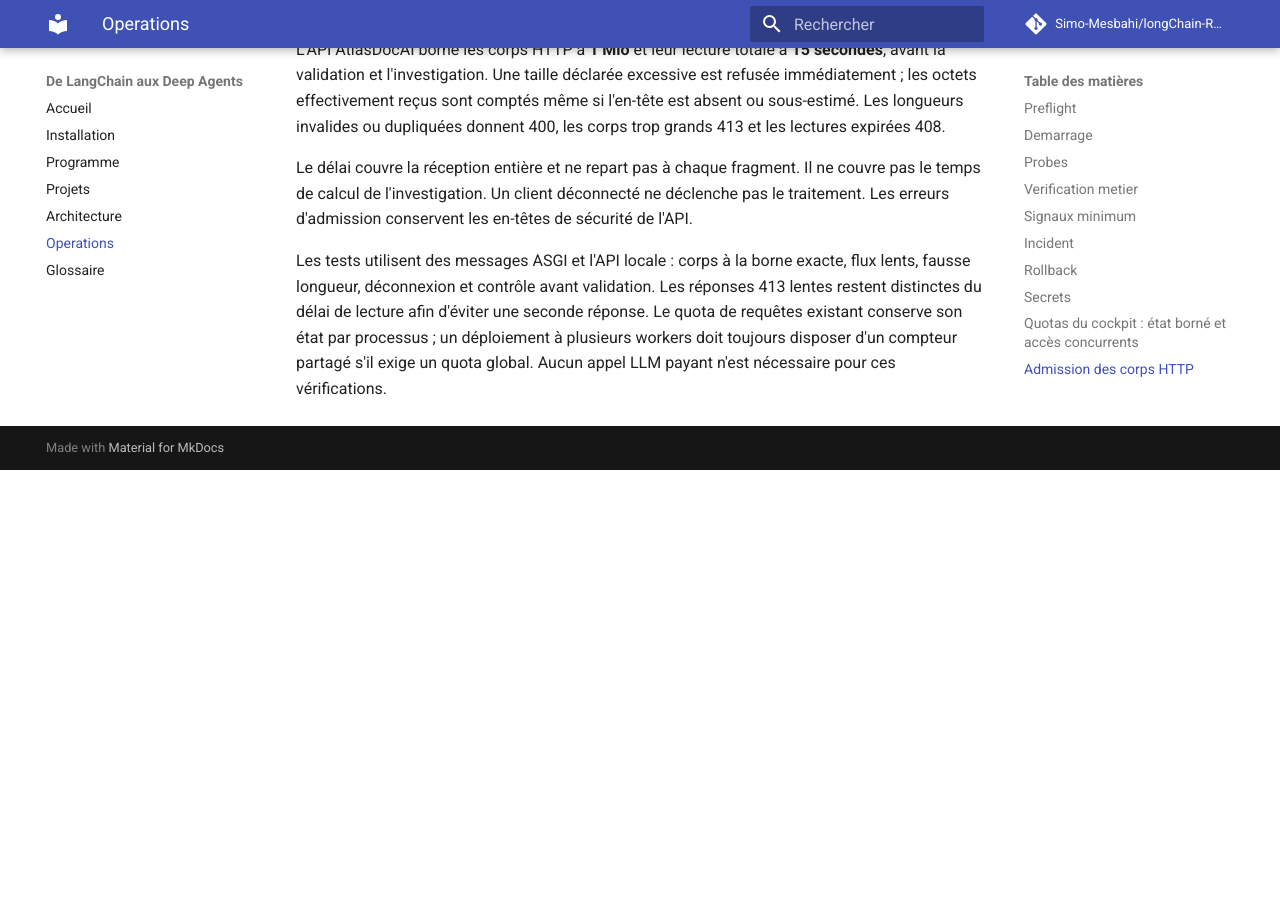
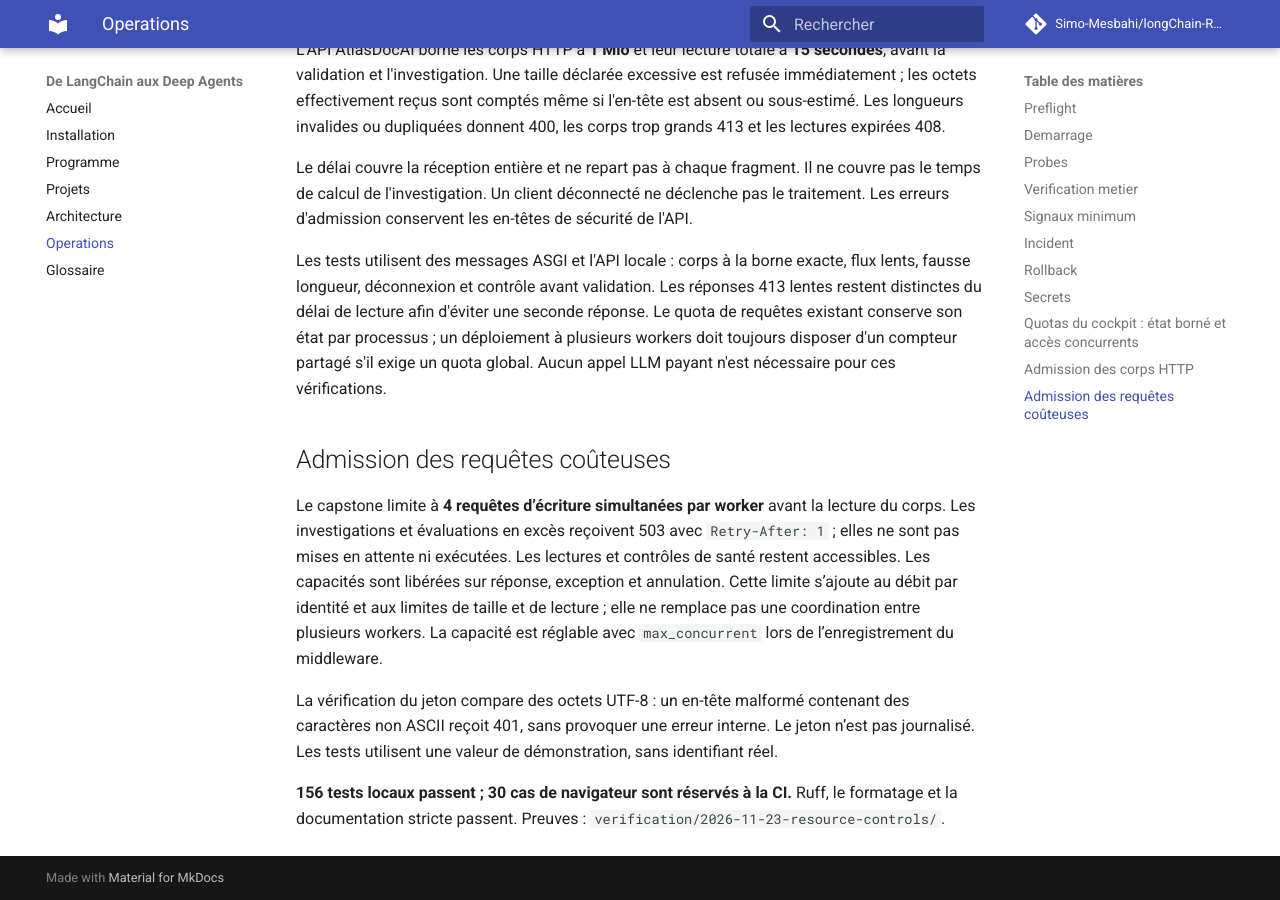
Before and after one commit to Simo-Mesbahi/longChain-RAG-longGraph-longServe-DeepAgents, an MkDocs documentation site: the page built from docs/operations.md, in a window 1280 px wide and 900 px high, scrolled down 2955 px. Built offline with MkDocs 1.6.1 and Material for MkDocs 9.7.7, drawn with Linux system fonts in a browser that asks for light colours; comment, search, counter and statistics services are not loaded; before the commit the page ends 3425 px from its top, so only the background shows below that.

Commit message:
docs: record resource boundaries and verified regression results

```diff
--- a/docs/operations.md
+++ b/docs/operations.md
@@ -114,3 +114,21 @@ flux lents, fausse longueur, déconnexion et contrôle avant validation. Les ré
 Le quota de requêtes existant conserve son état par processus ; un déploiement à
 plusieurs workers doit toujours disposer d'un compteur partagé s'il exige un quota
 global. Aucun appel LLM payant n'est nécessaire pour ces vérifications.
+
+## Admission des requêtes coûteuses
+
+Le capstone limite à **4 requêtes d’écriture simultanées par worker** avant la lecture
+du corps. Les investigations et évaluations en excès reçoivent 503 avec `Retry-After: 1` ;
+elles ne sont pas mises en attente ni exécutées. Les lectures et contrôles de santé
+restent accessibles. Les capacités sont libérées sur réponse, exception et annulation.
+Cette limite s’ajoute au débit par identité et aux limites de taille et de lecture ;
+elle ne remplace pas une coordination entre plusieurs workers. La capacité est réglable
+avec `max_concurrent` lors de l’enregistrement du middleware.
+
+La vérification du jeton compare des octets UTF-8 : un en-tête malformé contenant des
+caractères non ASCII reçoit 401, sans provoquer une erreur interne. Le jeton n’est
+pas journalisé. Les tests utilisent une valeur de démonstration, sans identifiant réel.
+
+**156 tests locaux passent ; 30 cas de navigateur sont réservés à la CI.** Ruff, le
+formatage et la documentation stricte passent. Preuves :
+`verification/2026-11-23-resource-controls/`.
```
Also changed, not shown: 5 other files.
